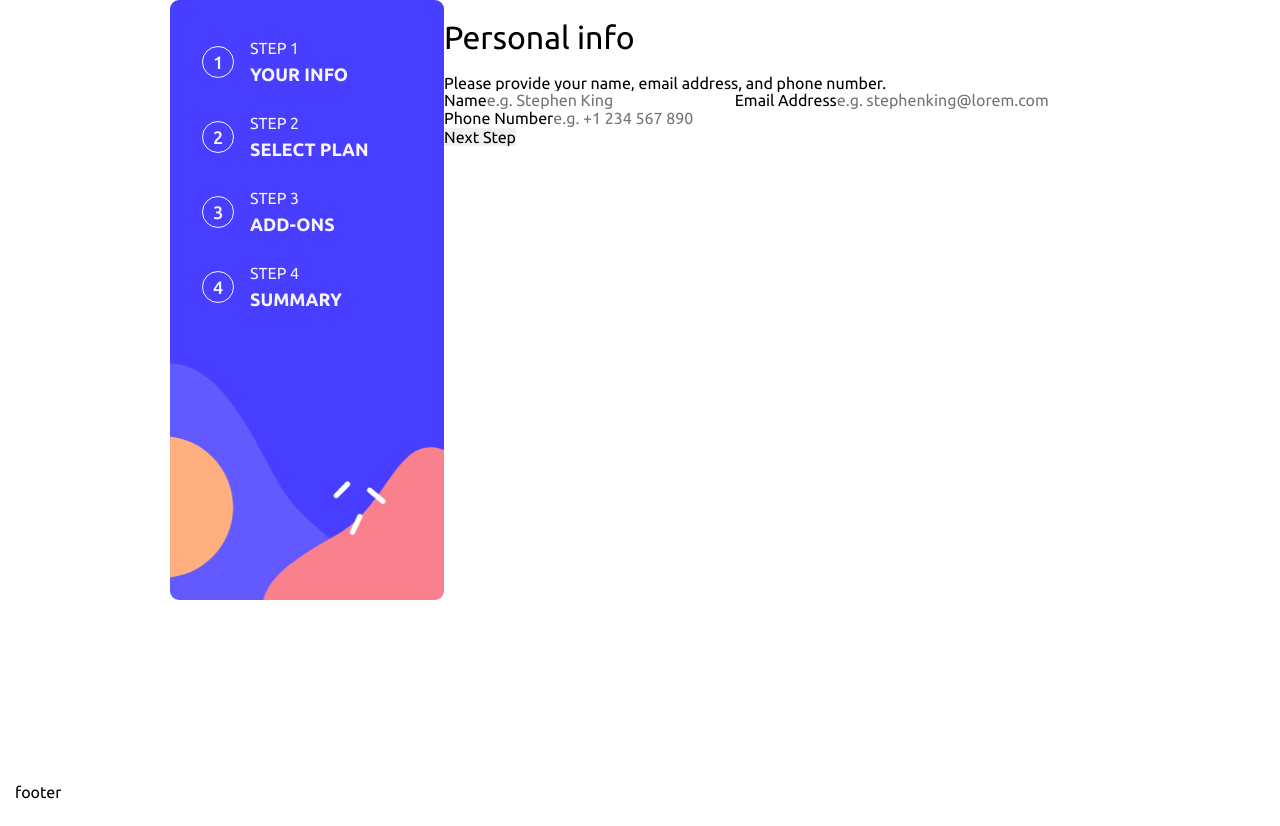
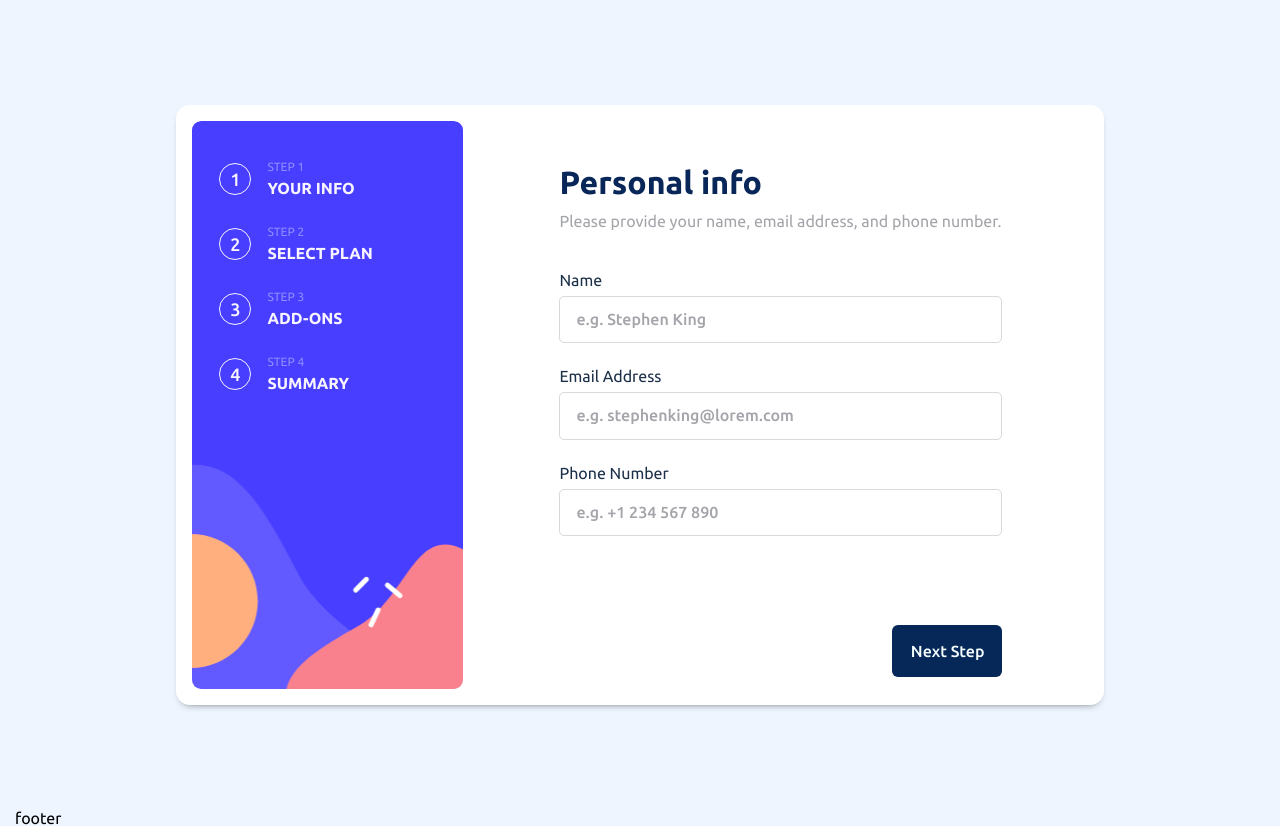
Before and after one commit to iskandar13abdurakhmonov/multi-step-form, a React (Create React App) app: page /add-ons in a window 1280 px wide. Before the commit the page ends 800 px from the top, so only its background shows below. Built offline with nearby package versions, Linux system fonts and the light colour scheme.

Commit message:
desktop static layout completed

```diff
--- a/src/UI/Button/Button.jsx
+++ b/src/UI/Button/Button.jsx
@@ -3,7 +3,7 @@ import style from './Button.module.css'
 
 function Button({ children }) {
   return (
-    <button>{children}</button>
+    <button className={style.btn}>{children}</button>
   )
 }
 
--- a/src/UI/Button/Button.module.css
+++ b/src/UI/Button/Button.module.css
@@ -0,0 +1,14 @@
+.btn {
+    padding: 17px 17px 16px 19px;
+    margin: 0 0 0 0;
+    font-weight: 500;
+    color: #F6FFFF;
+    background-color: #052859;
+    border-radius: 6px;
+    cursor: pointer;
+    transition: 0.3s ease-in;
+}
+
+.btn:hover {
+    background-color: #18498F;
+}
--- a/src/components/Form/Form.jsx
+++ b/src/components/Form/Form.jsx
@@ -3,27 +3,58 @@ import style from './Form.module.css'
 import Button from '../../UI/Button/Button'
 
 function Form() {
-  return (
-    <form action="" className="form">
-        <div className={style.formTop}>
-            <h1 className={style.formTitle}>
-                Personal info
-            </h1>
-            <p className={style.formTopDescr}>Please provide your name, email address, and phone number.</p>
+    return (
+        <form
+            onSubmit={(e) => {e.preventDefault()}}
+            action=""
+            className={style.form}
+        >
+            <div className={style.formTop}>
+                <h1 className={style.formTitle}>Personal info</h1>
+                <p className={style.formTopDescr}>
+                    Please provide your name, email address, and phone number.
+                </p>
+            </div>
             <div className={style.formMain}>
-                <label htmlFor="">Name</label>
-                <input type="text" placeholder='e.g. Stephen King' />
-                <label htmlFor="">Email Address</label>
-                <input type="text" placeholder='e.g. stephenking@lorem.com' />
-                <label htmlFor="">Phone Number</label>
-                <input type="text" placeholder='e.g. +1 234 567 890' />
+                <label
+                    className={style.formLabel}
+                    htmlFor=""
+                >
+                    Name
+                </label>
+                <input
+                    className={style.formInput}
+                    type="text"
+                    placeholder="e.g. Stephen King"
+                />
+                <label
+                    className={style.formLabel}
+                    htmlFor=""
+                >
+                    Email Address
+                </label>
+                <input
+                    className={style.formInput}
+                    type="text"
+                    placeholder="e.g. stephenking@lorem.com"
+                />
+                <label
+                    className={style.formLabel}
+                    htmlFor=""
+                >
+                    Phone Number
+                </label>
+                <input
+                    className={style.formInput}
+                    type="text"
+                    placeholder="e.g. +1 234 567 890"
+                />
             </div>
-            <div className={style.formBototm}>
+            <div className={style.formBottom}>
                 <Button>Next Step</Button>
             </div>
-        </div>
-    </form>
-  )
+        </form>
+    )
 }
 
 export default Form
--- a/src/components/Form/Form.module.css
+++ b/src/components/Form/Form.module.css
@@ -0,0 +1,58 @@
+.form {
+    padding: 45px 86px 32px 96px;
+    display: flex;
+    flex-direction: column;
+}
+
+.formTop {
+    margin: 0 0 43px 0;
+    display: flex;
+    flex-direction: column;
+}
+
+.formTitle {
+    margin: 0 0 15px 0;
+    font-weight: 700;
+    color: #082758
+}
+
+.formTopDescr {
+    margin: 0 0 0 0;
+    font-weight: 400;
+    color: #A4A5AA;
+}
+
+.formMain {
+    margin: 0 0 89px 0;
+    display: flex;
+    flex-direction: column;
+}
+
+.formLabel {
+    margin: 0 0 8px 0;
+    font-weight: 400;
+    color: #1D304A;
+}
+
+.formInput {
+    padding: 13px 0 14px 16px;
+    margin: 0 0 0 0;
+    font-weight: 500;
+    color: #A4A5AA;
+    border: 1px solid #D9D8DC;
+    border-radius: 5px;
+    outline: none;
+}
+
+.formInput::placeholder {
+    color: #A4A5AA;
+}
+
+.formInput:not(:last-child) {
+    margin: 0 0 25px 0;
+}
+
+.formBottom {
+    display: flex;
+    justify-content: right;
+}
--- a/src/components/FormContainer/FormContainer.module.css
+++ b/src/components/FormContainer/FormContainer.module.css
@@ -1,5 +1,11 @@
 .formContainer {
+    padding: 16px;
     max-width: 940px;
     max-height: 600px;
     display: flex;
+    background-color: #fff;
+    border-radius: 14px;
+    box-shadow: 0px 4px 9px -6px rgba(0, 0, 0, 0.75);
+    -webkit-box-shadow: 0px 4px 9px -6px rgba(0, 0, 0, 0.75);
+    -moz-box-shadow: 0px 4px 9px -6px rgba(0, 0, 0, 0.75);
 }
--- a/src/components/Siderbar/Sidebar.jsx
+++ b/src/components/Siderbar/Sidebar.jsx
@@ -5,36 +5,43 @@ const steps = [
     {
         stepId: 1,
         stepNum: 'STEP 1',
-        stepText: 'YOUR INFO'
+        stepText: 'YOUR INFO',
     },
     {
         stepId: 2,
         stepNum: 'STEP 2',
-        stepText: 'SELECT PLAN'
+        stepText: 'SELECT PLAN',
     },
     {
         stepId: 3,
         stepNum: 'STEP 3',
-        stepText: 'ADD-ONS'
+        stepText: 'ADD-ONS',
     },
     {
         stepId: 4,
         stepNum: 'STEP 4',
-        stepText: 'SUMMARY'
-    }
+        stepText: 'SUMMARY',
+    },
 ]
 
 function Sidebar() {
     return (
         <div className={style.sidebar}>
             <ul className={style.stepList}>
-            {steps.map((step) => <li className={style.stepItem} key={step.id}>
+                {steps.map((step) => (
+                    <li
+                        className={style.stepItem}
+                        key={step.id}
+                    >
                         <div className={style.stepId}>{step.stepId}</div>
                         <div className={style.stepFlex}>
-                    <span className={style.stepNum}>{step.stepNum}</span>
+                            <span className={style.stepNum}>
+                                {step.stepNum}
+                            </span>
                             <p className={style.stepText}>{step.stepText}</p>
                         </div>
-            </li>)}
+                    </li>
+                ))}
             </ul>
         </div>
     )
--- a/src/components/Siderbar/Sidebar.module.css
+++ b/src/components/Siderbar/Sidebar.module.css
@@ -1,5 +1,5 @@
 .sidebar {
-    padding: 40px 92px 300px 32px;
+    padding: 40px 77px 300px 27px;
     max-width: 274px;
     background-image: url('../../../public/images/bg-sidebar-desktop.svg');
     background-position: center;
@@ -21,7 +21,7 @@
 }
 
 .stepItem:not(:last-child) {
-    margin: 0 0 32px 0;
+    margin: 0 0 30px 0;
 }
 
 .stepId {
@@ -45,16 +45,16 @@
 }
 
 .stepNum {
-    margin: 0 0 9px 0;
-    font-size: 16px;
+    margin: 0 0 7px 0;
+    font-size: 12px;
     font-weight: 400;
-    color: #F7F4FF;
+    color: #8F8DFF;
 }
 
 .stepText {
     width: 100%;
     margin: 0 0 0 0;
-    font-size: 18px;
+    font-size: 16px;
     font-weight: 700;
     color: #F7F4FF;
 }
--- a/src/index.css
+++ b/src/index.css
@@ -37,6 +37,7 @@ html,
 body {
     height: 100%;
     line-height: 1;
+    background-color: #EEF5FF;
 }
 
 body {
@@ -63,7 +64,9 @@ body {
 }
 
 .containerMain {
+    padding: 105px 0 105px 0;
     display: flex;
     align-items: center;
     justify-content: center;
+
 }
```
Lines whose indentation alone changed are shown as unchanged.
